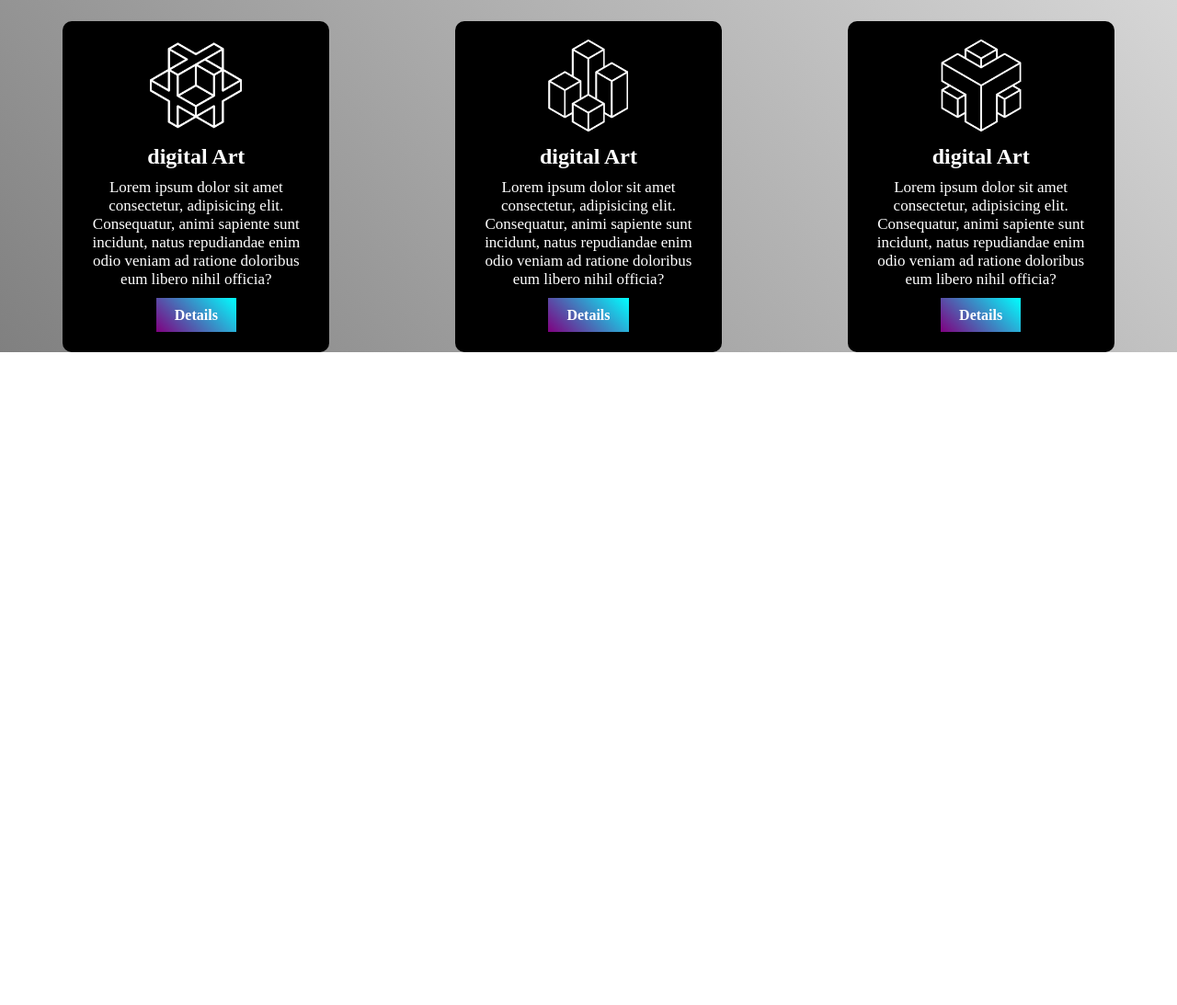
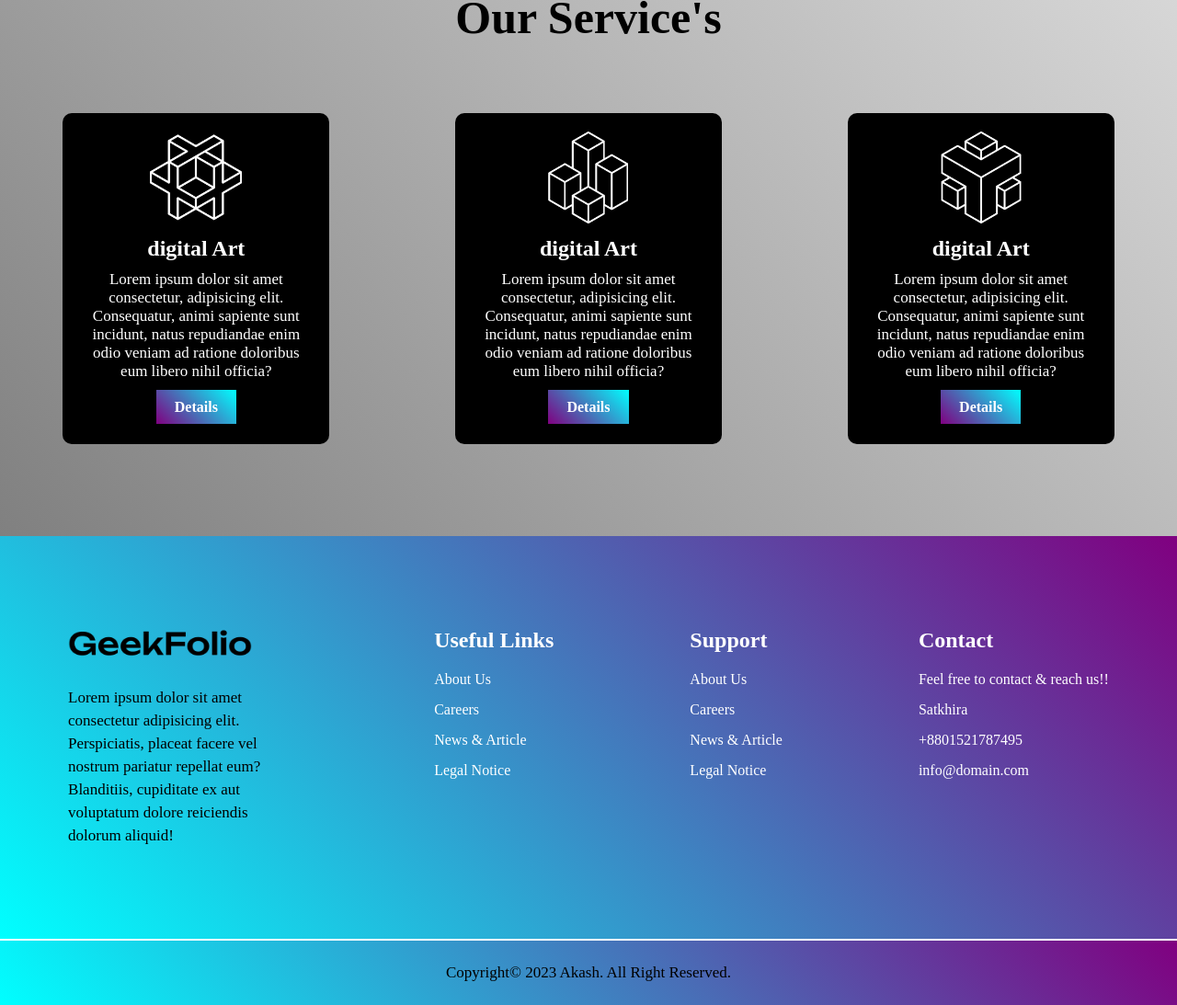
Before and after one commit to RashedAkash/con-1, a plain HTML site: page index.html in a window 1280 px wide. Shown: the part 1696-2789 px from the top of the page at 92% size. Before the commit the page ends 2079 px from the top, so only its background shows below. Drawn offline with Linux system fonts and the light colour scheme.

Commit message:
footer added

```diff
--- a/index.html
+++ b/index.html
@@ -104,7 +104,57 @@
       </div>
     </section>
   </main>
-  <footer></footer>
+  <footer>
+    <section class="footer">
+      <div class="single-footer">
+        <div class="footer-logo">
+          <img src="./logo/logo-dark.png" alt="">
+        </div>
+        <div class="footer-text">
+          <p>Lorem ipsum dolor sit amet consectetur adipisicing elit. Perspiciatis, placeat facere vel nostrum pariatur repellat eum? Blanditiis, cupiditate ex aut voluptatum dolore reiciendis dolorum aliquid!</p>
+        </div>
+      </div>
+      <div class="footer-widget">
+        <h2>Useful Links</h2>
+        <div class="footer-link">
+         <ul>
+          <li>About Us</li>
+          <li>Careers</li>
+          <li>News & Article</li>
+          <li>Legal Notice</li>
+         </ul>
+        </div>
+      </div>
+      <div class="footer-widget">
+        <h2>Support</h2>
+        <div class="footer-link">
+         <ul>
+          <li>About Us</li>
+          <li>Careers</li>
+          <li>News & Article</li>
+          <li>Legal Notice</li>
+         </ul>
+        </div>
+      </div>
+      <div class="footer-widget">
+        <h2>Contact</h2>
+        <div class="footer-link">
+         <ul>
+          <li>Feel free to contact & reach us!!</li>
+          <li>Satkhira</li>
+          <li>+8801521787495</li>
+          <li>info@domain.com</li>
+         </ul>
+        </div>
+      </div>
+
+
+    </section>
+    <section class="Copyright">
+      <p>Copyright© 2023 Akash. All Right Reserved.</p>
+    </section>
+
+  </footer>
 
 </body>
 
--- a/style.css
+++ b/style.css
@@ -94,6 +94,7 @@ details{
 
 /* service area style */
 .Services-area{
+  padding: 100px 0;
   background-image: linear-gradient(45deg, gray,#ddd);
 }
 .Services-area h1{
@@ -105,6 +106,7 @@ details{
 .services-container{
   display: flex;
   justify-content: space-around;
+
 }
 .single-service{
   background-color: #000;
@@ -142,3 +144,43 @@ text-decoration: none;
 background-image: linear-gradient(45deg, purple,cyan);
 padding: 10px 20px;
 }
+
+/* footer style */
+.footer-logo{}
+.footer-logo img{
+  width: 200px;
+}
+.footer-text p{
+  width: 250px;
+  margin-top: 20px;
+  line-height: 25px;
+  font-size: 17px;
+}
+.footer-widget{}
+.footer-widget h2{
+  color: #fff;
+  margin-bottom: 20px;
+
+}
+.footer-link ul{}
+.footer-link ul li{
+  color: #fff;
+  margin-bottom: 15px;
+  list-style: none;
+}
+.footer{
+  display: flex;
+  justify-content: space-around;
+  padding: 100px 0;
+  background-image: linear-gradient(45deg,cyan,purple);
+}
+.Copyright{
+  text-align: center;
+  background-image: linear-gradient(45deg,cyan,purple);
+  padding: 25px;
+  border-top: 2px solid #fff;
+
+}
+.Copyright p{
+  font-size: 17px;
+}
```
